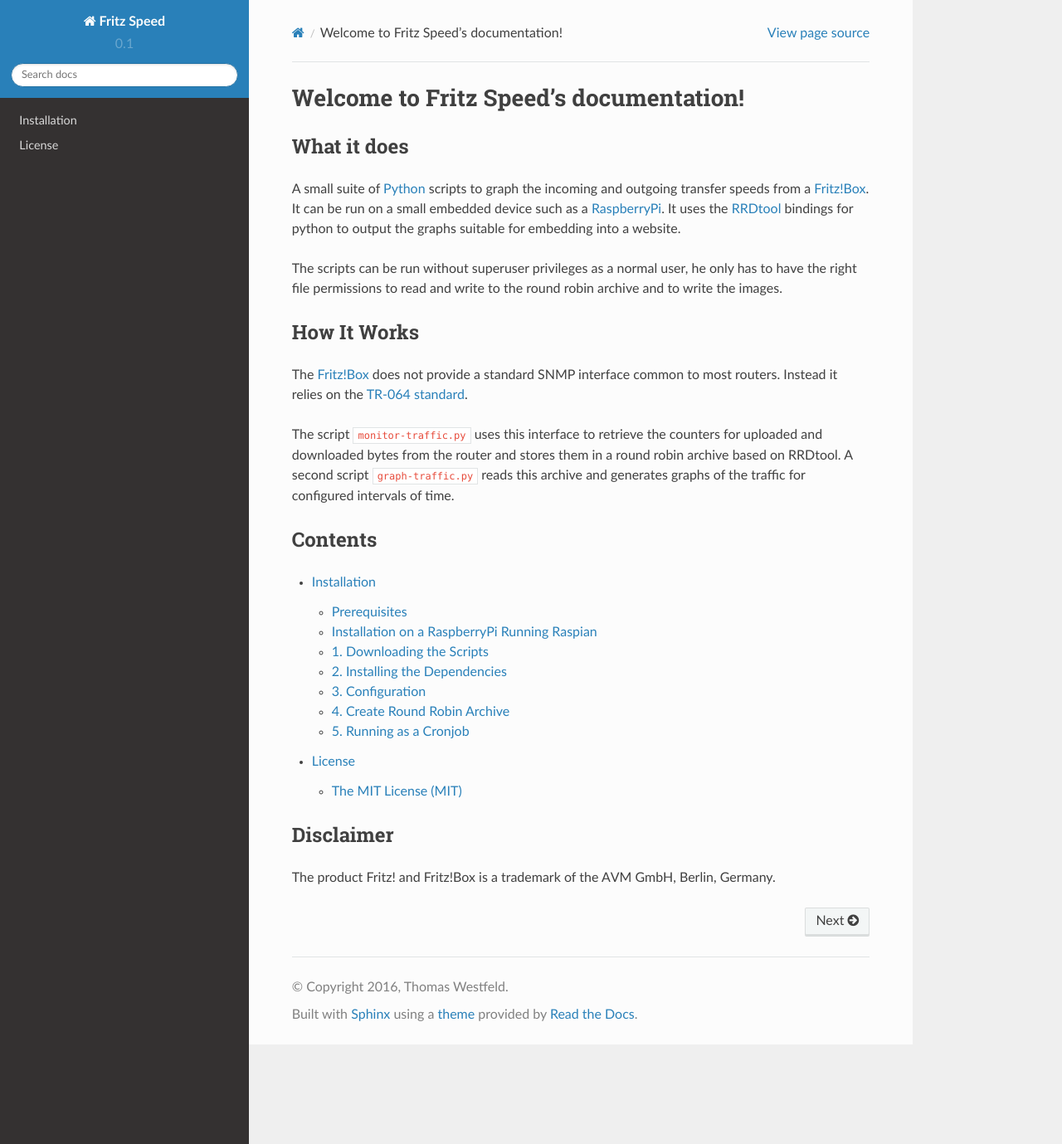
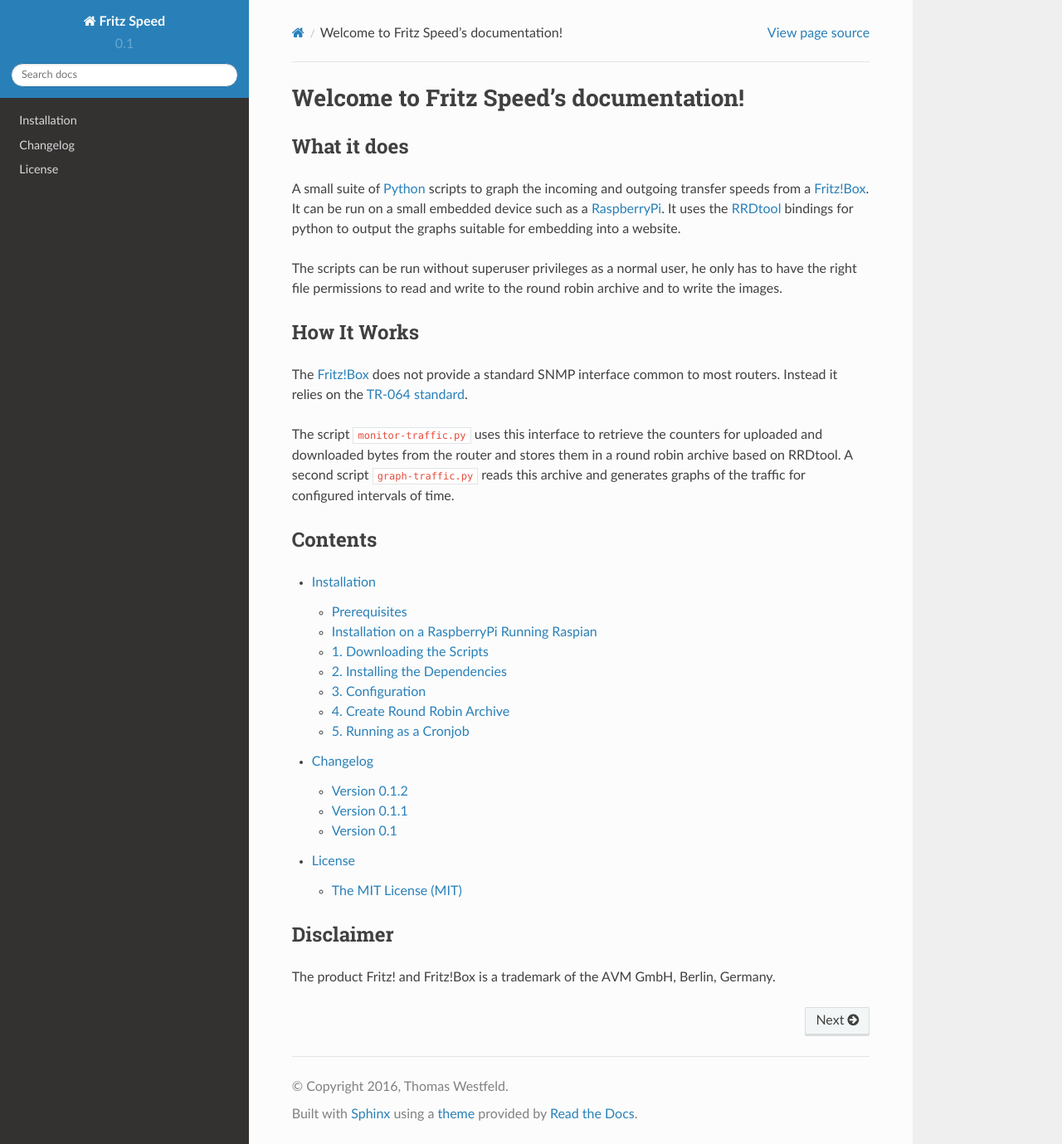
Before and after one commit to westfeld/fritz-speed, a Sphinx documentation site: the page built from docs/index.rst, in a window 1280 px wide and 1379 px high. Shown: the whole window at 83% size. Built offline with Sphinx 7.4.7 and the Read the Docs theme 2.0.0, drawn with Linux system fonts in a browser that asks for light colours; some of the changed lines change nothing that is shown.

Commit message:
add changelog

```diff
--- /dev/null
+++ b/docs/changelog.rst
@@ -0,0 +1,24 @@
+Changelog
+=========
+
+Version 0.1.2
+-------------
+
+* add the possibility to change the graphing style (line or area and its color)
+  directly from the configuration file.
+* renamed the default configuration file so that changes to this file do not
+  interfere with updates coming from the repo.
+
+  *Pull request contributed by Olaf Peters (http://magicolf.de)*
+
+Version 0.1.1
+-------------
+
+*  When creating a new rra for traffic data, the maximum line speed is queried
+   from the router and used as a valid upper limit. This avoids spikes in the
+   traffic graph originating from traffic counter resets on reconnects.
+
+Version 0.1
+-----------
+
+Inital version
--- a/docs/index.rst
+++ b/docs/index.rst
@@ -40,6 +40,7 @@
    :maxdepth: 2
 
    installation
+   changelog
    license
 
 
```
